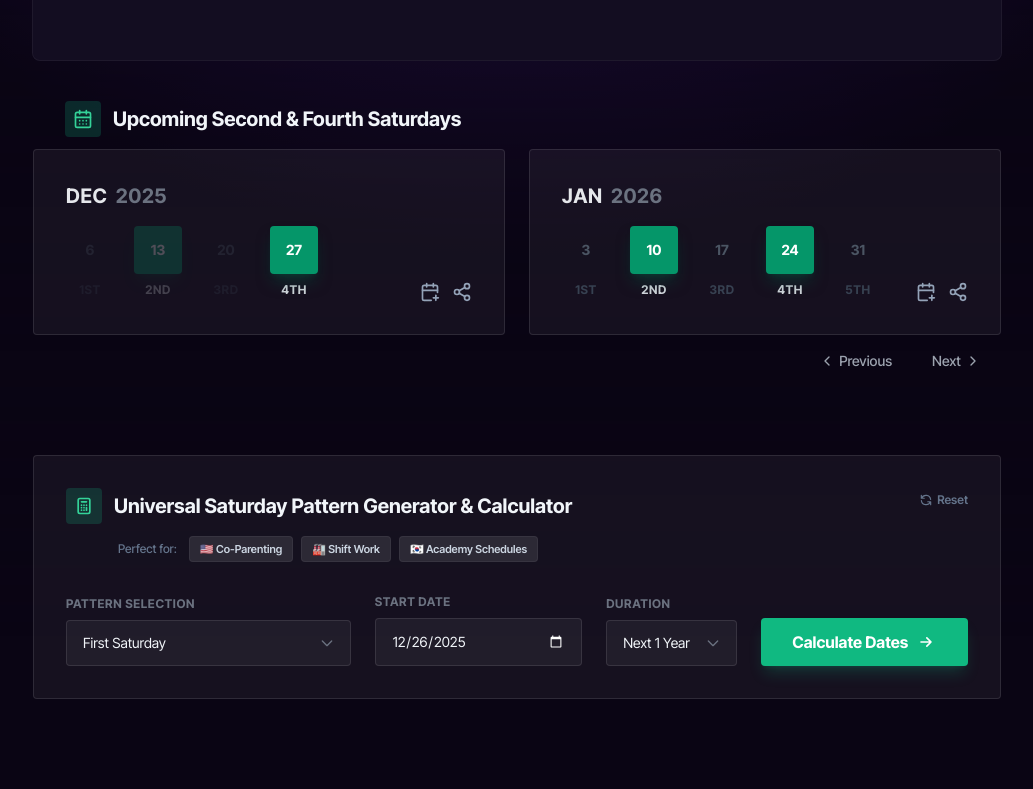
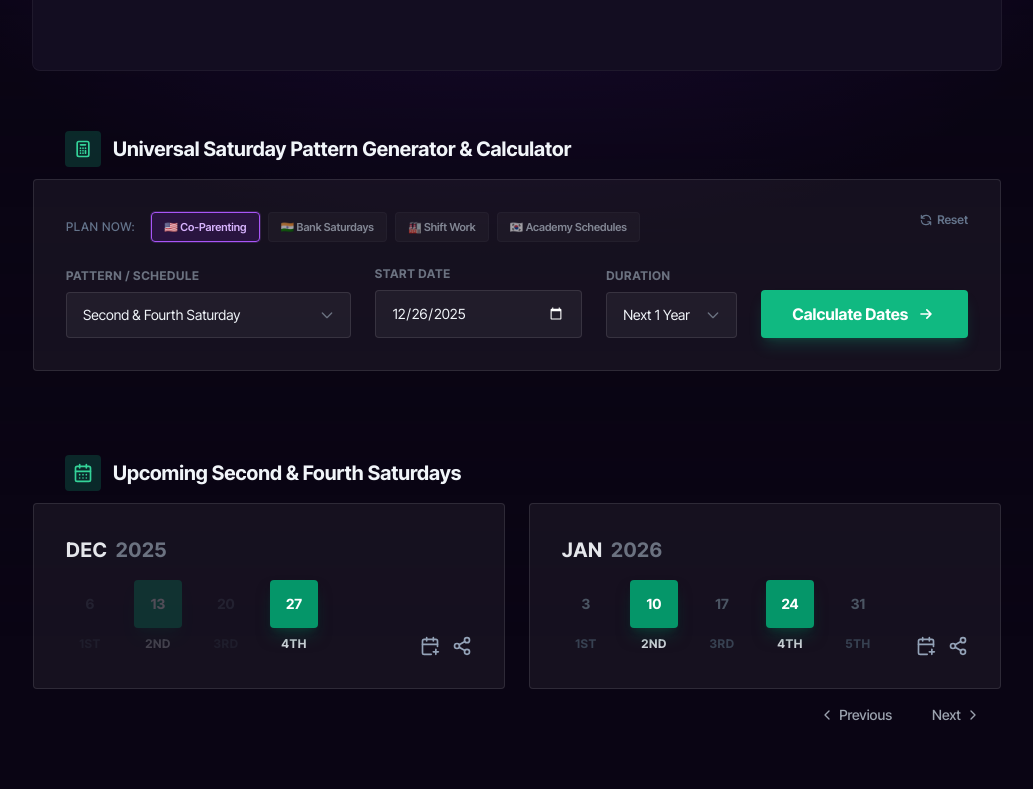
Before and after one commit to nakulpingale-ops/Saturday_Tracker, a React (Vite) app: page / in a window 1280 px wide. Shown: the part 560-1349 px from the top of the page, without its empty margins (123-1156 px from the left). Built offline with nearby package versions, Linux system fonts and the light colour scheme.

Commit message:
Updated content

```diff
--- a/App.tsx
+++ b/App.tsx
@@ -17,7 +17,7 @@ const App: React.FC = () => {
   // --- Calculator State ---
   const [calcSettings, setCalcSettings] = useState<CalculationSettings>({
     // FIX 1: Cast to 'any' to bypass strict Enum check from types.ts
-    pattern: '1st Saturday' as any,
+    pattern: 'Second & Fourth Saturday' as any,
     startDate: new Date().toISOString().split('T')[0], // YYYY-MM-DD
     durationYears: 1
   });
@@ -87,7 +87,7 @@ const App: React.FC = () => {
       // --- LOGIC UPDATE: Handle "2nd and 4th" vs Single Patterns ---
 
       // FIX 2: Cast 'settings.pattern' to string to allow comparison with new pattern text
-      if ((settings.pattern as string) === '2nd and 4th Saturday') {
+      if ((settings.pattern as string) === 'Second & Fourth Saturday') {
         // Handle Dual Pattern
         // Check 2nd Saturday (Index 1)
         if (saturdaysInMonth[1] && saturdaysInMonth[1] >= startDateObj && saturdaysInMonth[1] < endDateObj) {
@@ -100,11 +100,11 @@ const App: React.FC = () => {
       } else {
         // Handle Single Patterns (1st, 2nd, 3rd, 4th, 5th)
         const occurrenceMap: Record<string, number> = {
-          '1st Saturday': 1,
-          '2nd Saturday': 2,
-          '3rd Saturday': 3,
-          '4th Saturday': 4,
-          '5th Saturday': 5
+          'First Saturday': 1,
+          'Second Saturday': 2,
+          'Third Saturday': 3,
+          'Fourth Saturday': 4,
+          'Fifth Saturday': 5
         };
         // FIX 3: Cast to string for lookup
         const targetOccurrence = occurrenceMap[settings.pattern as string] || 1;
@@ -146,10 +146,7 @@ const App: React.FC = () => {
         {/* 1. The Hero (Top) */}
         <Hero isDarkMode={isDarkMode} />
 
-        {/* 2. The Calendar Grid */}
-        <UpcomingSchedule isDarkMode={isDarkMode} />
-
-        {/* 3. The Pattern Calculator Tool */}
+        {/* 2. The Pattern Calculator Tool */}
         <div className="w-full max-w-[1000px] mx-auto px-4 mb-[44px] space-y-8">
           <Calculator
             onCalculate={handleCalculate}
@@ -162,6 +159,11 @@ const App: React.FC = () => {
             results={calcResults}
             settings={calcSettings}
           />
+        </div>
+
+        {/* 3. The Calendar Grid */}
+        <div className="mt-[40px]">
+          <UpcomingSchedule isDarkMode={isDarkMode} />
         </div>
 
         {/* 4. Global Use Cases (Niche Cards) */}
--- a/components/Calculator.tsx
+++ b/components/Calculator.tsx
@@ -9,32 +9,66 @@ interface CalculatorProps {
 
 const Calculator: React.FC<CalculatorProps> = ({ onCalculate, onReset, initialSettings }) => {
   const [settings, setSettings] = useState<CalculationSettings>(initialSettings);
+  const [activePreset, setActivePreset] = useState<'co-parenting' | 'shift-work' | 'academy' | 'bank-holidays' | null>('co-parenting');
 
   const handleChange = (e: React.ChangeEvent<HTMLSelectElement | HTMLInputElement>) => {
     const { name, value } = e.target;
+
+    // If user manually changes pattern, clear the preset selection
+    if (name === 'pattern') {
+      setActivePreset(null);
+    }
+
     setSettings(prev => ({
       ...prev,
       [name]: name === 'durationYears' ? parseInt(value) : value
     }));
   };
 
+  const handlePresetClick = (preset: 'co-parenting' | 'shift-work' | 'academy' | 'bank-holidays') => {
+    setActivePreset(preset);
+
+    let newPattern: SaturdayPattern;
+
+    switch (preset) {
+      case 'co-parenting':
+        newPattern = SaturdayPattern.Both; // 2nd and 4th
+        break;
+      case 'bank-holidays':
+        newPattern = SaturdayPattern.Both; // 2nd and 4th
+        break;
+      case 'shift-work':
+        newPattern = SaturdayPattern.First; // 1st
+        break;
+      case 'academy':
+        newPattern = SaturdayPattern.Second; // 2nd
+        break;
+    }
+
+    setSettings(prev => ({
+      ...prev,
+      pattern: newPattern
+    }));
+  };
+
   const handleReset = () => {
     // FIX: Hard reset to fresh defaults instead of using potentially stale 'initialSettings' prop
     const freshDefaults: CalculationSettings = {
-      pattern: SaturdayPattern.First, // Default start pattern
+      pattern: SaturdayPattern.Both, // Default start pattern (Co-Parenting)
       startDate: new Date().toISOString().split('T')[0], // Today
       durationYears: 1
     };
 
-    setSettings(freshDefaults); // Visually reset inputs
+    setSettings(freshDefaults);
+    setActivePreset('co-parenting'); // Reset to default preset
     onReset(); // Tell parent to clear results
   };
 
   return (
-    <div className="bg-white dark:bg-white/5 rounded shadow-xl shadow-gray-200/50 dark:shadow-none border border-gray-100 dark:border-white/10 p-8 transition-colors duration-300">
+    <div>
 
       {/* --- HEADER SECTION START --- */}
-      <div className="mb-8">
+      <div className="mb-3 px-8">
         <div className="flex justify-between items-start mb-3">
           <h2 className="text-xl font-bold text-slate-800 dark:text-slate-100 flex items-center">
             <span className="bg-emerald-500/10 dark:bg-emerald-500/20 text-emerald-500 dark:text-emerald-400 p-2 rounded mr-3">
@@ -46,9 +80,66 @@ const Calculator: React.FC<CalculatorProps> = ({ onCalculate, onReset, initialSe
           </h2>
 
           {/* Reset CTA */}
+
+        </div>
+
+        {/* Use Case Badges */}
+      </div>
+      {/* --- HEADER SECTION END --- */}
+
+      <div className="bg-white dark:bg-white/5 rounded shadow-xl shadow-gray-200/50 dark:shadow-none border border-gray-100 dark:border-white/10 p-8 transition-colors duration-300">
+
+        {/* Use Case Badges & Reset */}
+        <div className="flex justify-between items-start mb-6">
+          <div className="flex flex-wrap items-center gap-2">
+            <span className="text-xs font-medium text-slate-400 dark:text-slate-500 mr-2 uppercase tracking-wider">
+              PLAN NOW:
+            </span>
+
+            <button
+              onClick={() => handlePresetClick('co-parenting')}
+              className={`inline-flex items-center px-3 py-1.5 rounded text-[11px] font-semibold border transition-all duration-200 ${activePreset === 'co-parenting'
+                ? 'bg-purple-100 dark:bg-purple-900/30 border-purple-500 text-purple-700 dark:text-purple-300 opacity-100 ring-1 ring-purple-500/20'
+                : 'bg-slate-50 dark:bg-white/5 border-slate-200 dark:border-white/5 text-slate-600 dark:text-slate-300 opacity-60 hover:opacity-100 hover:border-slate-300 dark:hover:border-white/20 cursor-pointer'
+                }`}
+            >
+              🇺🇸 Co-Parenting
+            </button>
+
+            <button
+              onClick={() => handlePresetClick('bank-holidays')}
+              className={`inline-flex items-center px-3 py-1.5 rounded text-[11px] font-semibold border transition-all duration-200 ${activePreset === 'bank-holidays'
+                ? 'bg-purple-100 dark:bg-purple-900/30 border-purple-500 text-purple-700 dark:text-purple-300 opacity-100 ring-1 ring-purple-500/20'
+                : 'bg-slate-50 dark:bg-white/5 border-slate-200 dark:border-white/5 text-slate-600 dark:text-slate-300 opacity-60 hover:opacity-100 hover:border-slate-300 dark:hover:border-white/20 cursor-pointer'
+                }`}
+            >
+              🇮🇳 Bank Saturdays
+            </button>
+
+            <button
+              onClick={() => handlePresetClick('shift-work')}
+              className={`inline-flex items-center px-3 py-1.5 rounded text-[11px] font-semibold border transition-all duration-200 ${activePreset === 'shift-work'
+                ? 'bg-purple-100 dark:bg-purple-900/30 border-purple-500 text-purple-700 dark:text-purple-300 opacity-100 ring-1 ring-purple-500/20'
+                : 'bg-slate-50 dark:bg-white/5 border-slate-200 dark:border-white/5 text-slate-600 dark:text-slate-300 opacity-60 hover:opacity-100 hover:border-slate-300 dark:hover:border-white/20 cursor-pointer'
+                }`}
+            >
+              🏭 Shift Work
+            </button>
+
+            <button
+              onClick={() => handlePresetClick('academy')}
+              className={`inline-flex items-center px-3 py-1.5 rounded text-[11px] font-semibold border transition-all duration-200 ${activePreset === 'academy'
+                ? 'bg-purple-100 dark:bg-purple-900/30 border-purple-500 text-purple-700 dark:text-purple-300 opacity-100 ring-1 ring-purple-500/20'
+                : 'bg-slate-50 dark:bg-white/5 border-slate-200 dark:border-white/5 text-slate-600 dark:text-slate-300 opacity-60 hover:opacity-100 hover:border-slate-300 dark:hover:border-white/20 cursor-pointer'
+                }`}
+            >
+              🇰🇷 Academy Schedules
+            </button>
+          </div>
+
           <button
             onClick={handleReset}
-            className="flex items-center gap-1 text-xs font-semibold text-slate-400 hover:text-emerald-500 dark:text-slate-500 dark:hover:text-emerald-400 transition-colors mt-1"
+            className="flex items-center gap-1 text-xs font-semibold text-slate-400 hover:text-emerald-500 dark:text-slate-500 dark:hover:text-emerald-400 transition-colors"
             title="Reset to defaults"
           >
             <svg xmlns="http://www.w3.org/2000/svg" className="h-3.5 w-3.5" fill="none" viewBox="0 0 24 24" stroke="currentColor">
@@ -58,42 +149,23 @@ const Calculator: React.FC<CalculatorProps> = ({ onCalculate, onReset, initialSe
           </button>
         </div>
 
-        {/* Use Case Badges */}
-        <div className="flex flex-wrap items-center gap-2 pl-[52px]">
-          <span className="text-xs font-medium text-slate-400 dark:text-slate-500 mr-1">
-            Perfect for:
-          </span>
-
-          <span className="inline-flex items-center px-2.5 py-1 rounded bg-slate-100 dark:bg-white/10 text-slate-600 dark:text-slate-300 text-[11px] font-semibold border border-slate-200 dark:border-white/5">
-            🇺🇸 Co-Parenting
-          </span>
-          <span className="inline-flex items-center px-2.5 py-1 rounded bg-slate-100 dark:bg-white/10 text-slate-600 dark:text-slate-300 text-[11px] font-semibold border border-slate-200 dark:border-white/5">
-            🏭 Shift Work
-          </span>
-          <span className="inline-flex items-center px-2.5 py-1 rounded bg-slate-100 dark:bg-white/10 text-slate-600 dark:text-slate-300 text-[11px] font-semibold border border-slate-200 dark:border-white/5">
-            🇰🇷 Academy Schedules
-          </span>
-        </div>
-      </div>
-      {/* --- HEADER SECTION END --- */}
-
         <div className="grid grid-cols-1 md:grid-cols-12 gap-6 items-end">
           {/* Pattern Selection */}
           <div className="md:col-span-4 flex flex-col space-y-2">
-          <label className="text-xs font-bold text-gray-400 dark:text-gray-500 uppercase tracking-wider">Pattern Selection</label>
+            <label className="text-xs font-bold text-gray-400 dark:text-gray-500 uppercase tracking-wider">Pattern / Schedule</label>
             <div className="relative">
               <select
                 name="pattern"
                 value={settings.pattern}
                 onChange={handleChange}
-              className="w-full bg-gray-50 dark:bg-white/5 border border-gray-200 dark:border-white/10 rounded px-4 py-3 text-sm text-slate-800 dark:text-slate-100 focus:ring-2 focus:ring-emerald-500 focus:border-transparent outline-none transition-all appearance-none cursor-pointer"
+                className="w-full bg-gray-50 dark:bg-white/5 border border-gray-200 dark:border-white/10 hover:border-emerald-500 dark:hover:border-emerald-500 rounded px-4 py-3 text-sm text-slate-800 dark:text-slate-100 focus:ring-2 focus:ring-emerald-500 focus:border-transparent outline-none transition-all appearance-none cursor-pointer"
               >
-              <option value="1st Saturday" className="dark:bg-[#0a0514]">First Saturday</option>
-              <option value="2nd Saturday" className="dark:bg-[#0a0514]">Second Saturday</option>
-              <option value="3rd Saturday" className="dark:bg-[#0a0514]">Third Saturday</option>
-              <option value="4th Saturday" className="dark:bg-[#0a0514]">Fourth Saturday</option>
-              <option value="5th Saturday" className="dark:bg-[#0a0514]">Fifth Saturday</option>
-              <option value="2nd and 4th Saturday" className="dark:bg-[#0a0514]">Second & Fourth Saturday</option>
+                <option value="Second & Fourth Saturday" className="dark:bg-[#0a0514]">Second & Fourth Saturday</option>
+                <option value="First Saturday" className="dark:bg-[#0a0514]">First Saturday</option>
+                <option value="Second Saturday" className="dark:bg-[#0a0514]">Second Saturday</option>
+                <option value="Third Saturday" className="dark:bg-[#0a0514]">Third Saturday</option>
+                <option value="Fourth Saturday" className="dark:bg-[#0a0514]">Fourth Saturday</option>
+                <option value="Fifth Saturday" className="dark:bg-[#0a0514]">Fifth Saturday</option>
               </select>
               {/* Custom Arrow Icon */}
               <div className="absolute right-4 top-1/2 -translate-y-1/2 pointer-events-none text-gray-500">
@@ -113,7 +185,7 @@ const Calculator: React.FC<CalculatorProps> = ({ onCalculate, onReset, initialSe
                 type="date"
                 value={settings.startDate}
                 onChange={handleChange}
-              className="w-full bg-gray-50 dark:bg-white/5 border border-gray-200 dark:border-white/10 rounded px-4 py-3 text-sm text-slate-800 dark:text-slate-100 focus:ring-2 focus:ring-emerald-500 outline-none cursor-pointer [color-scheme:light] dark:[color-scheme:dark]"
+                className="w-full bg-gray-50 dark:bg-white/5 border border-gray-200 dark:border-white/10 hover:border-emerald-500 dark:hover:border-emerald-500 rounded px-4 py-3 text-sm text-slate-800 dark:text-slate-100 focus:ring-2 focus:ring-emerald-500 outline-none cursor-pointer [color-scheme:light] dark:[color-scheme:dark]"
               />
             </div>
           </div>
@@ -126,7 +198,7 @@ const Calculator: React.FC<CalculatorProps> = ({ onCalculate, onReset, initialSe
                 name="durationYears"
                 value={settings.durationYears}
                 onChange={handleChange}
-              className="w-full bg-gray-50 dark:bg-white/5 border border-gray-200 dark:border-white/10 rounded px-4 py-3 text-sm text-slate-800 dark:text-slate-100 focus:ring-2 focus:ring-emerald-500 outline-none appearance-none cursor-pointer"
+                className="w-full bg-gray-50 dark:bg-white/5 border border-gray-200 dark:border-white/10 hover:border-emerald-500 dark:hover:border-emerald-500 rounded px-4 py-3 text-sm text-slate-800 dark:text-slate-100 focus:ring-2 focus:ring-emerald-500 outline-none appearance-none cursor-pointer"
               >
                 <option value={1} className="dark:bg-[#0a0514]">Next 1 Year</option>
                 <option value={2} className="dark:bg-[#0a0514]">Next 2 Years</option>
@@ -156,6 +228,7 @@ const Calculator: React.FC<CalculatorProps> = ({ onCalculate, onReset, initialSe
           </div>
         </div>
       </div>
+    </div>
   );
 };
 
--- a/components/Header.tsx
+++ b/components/Header.tsx
@@ -8,7 +8,7 @@ interface HeaderProps {
 const Header: React.FC<HeaderProps> = ({ isDarkMode, toggleTheme }) => {
   return (
     <header className="w-full p-4 md:p-6 flex justify-between items-center z-50 relative">
-      <a href="#" className="flex items-center gap-2 group">
+      <a href="#" className="flex flex-col items-start gap-0.5 group">
 
         {/* LOGO IMAGE */}
         {/* Adjusted size: h-8 (mobile) to h-10 (desktop) so the text inside the image is readable */}
@@ -30,6 +30,7 @@ const Header: React.FC<HeaderProps> = ({ isDarkMode, toggleTheme }) => {
             />
           )}
         </div>
+        <span className="text-[12px] text-slate-500 dark:text-slate-400 font-medium ml-[25px] md:ml-[34px]">a HolBank product</span>
       </a>
 
       {/* Theme Toggle Button - Now using SVGs so they are never invisible */}
--- a/components/Hero.tsx
+++ b/components/Hero.tsx
@@ -140,12 +140,12 @@ const Hero: React.FC<HeroProps> = ({ isDarkMode }) => {
       </div>
 
       {/* Ad Placeholder - Desktop */}
-      <div className="hidden lg:flex w-[970px] h-[250px] bg-white dark:bg-[#130d21] border border-slate-100 dark:border-white/5 rounded-lg flex-col items-center justify-center text-slate-400 dark:text-gray-600 mb-10 transition-colors duration-300 shadow-sm dark:shadow-none backdrop-blur-sm">
+      <div className="hidden lg:flex w-[970px] h-[250px] bg-white dark:bg-[#130d21] border border-slate-100 dark:border-white/5 rounded-lg flex-col items-center justify-center text-slate-400 dark:text-gray-600 mb-[60px] transition-colors duration-300 shadow-sm dark:shadow-none backdrop-blur-sm">
         <span className="text-sm tracking-widest font-medium uppercase">Advertisement</span>
       </div>
 
       {/* Ad Placeholder - Mobile/Tablet */}
-      <div className="flex lg:hidden w-[300px] h-[250px] bg-white dark:bg-[#130d21] border border-slate-100 dark:border-white/5 rounded-lg flex-col items-center justify-center text-slate-400 dark:text-gray-600 mb-10 transition-colors duration-300 shadow-sm dark:shadow-none backdrop-blur-sm">
+      <div className="flex lg:hidden w-[300px] h-[250px] bg-white dark:bg-[#130d21] border border-slate-100 dark:border-white/5 rounded-lg flex-col items-center justify-center text-slate-400 dark:text-gray-600 mb-[60px] transition-colors duration-300 shadow-sm dark:shadow-none backdrop-blur-sm">
         <span className="text-sm tracking-widest font-medium uppercase">Advertisement</span>
       </div>
 
--- a/package.json
+++ b/package.json
@@ -1,5 +1,5 @@
 {
-  "name": "is-today-second-saturday?",
+  "name": "is-today-second-saturday",
   "private": true,
   "version": "0.0.0",
   "type": "module",
--- a/types.ts
+++ b/types.ts
@@ -1,10 +1,10 @@
 export enum SaturdayPattern {
-  First = "1st Saturday",
-  Second = "2nd Saturday",
-  Third = "3rd Saturday",
-  Fourth = "4th Saturday",
-  Fifth = "5th Saturday",
-  Both = "2nd and 4th Saturday"
+  First = "First Saturday",
+  Second = "Second Saturday",
+  Third = "Third Saturday",
+  Fourth = "Fourth Saturday",
+  Fifth = "Fifth Saturday",
+  Both = "Second & Fourth Saturday"
 }
 
 export interface CalculationSettings {
```
Also changed, not shown: index.html (+12 -4 lines), public/favicon.png (added). Lines whose indentation alone changed are shown as unchanged.
